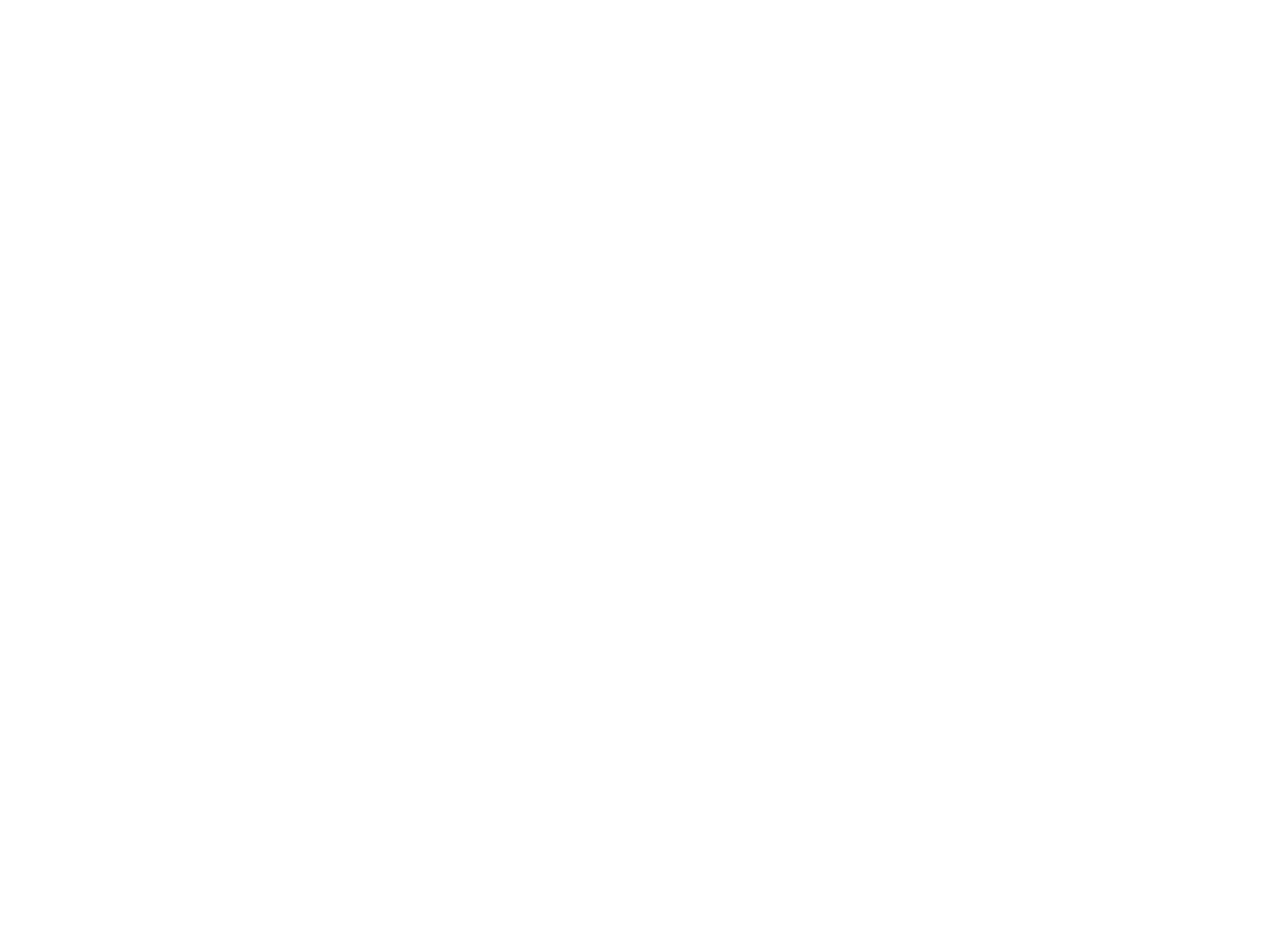
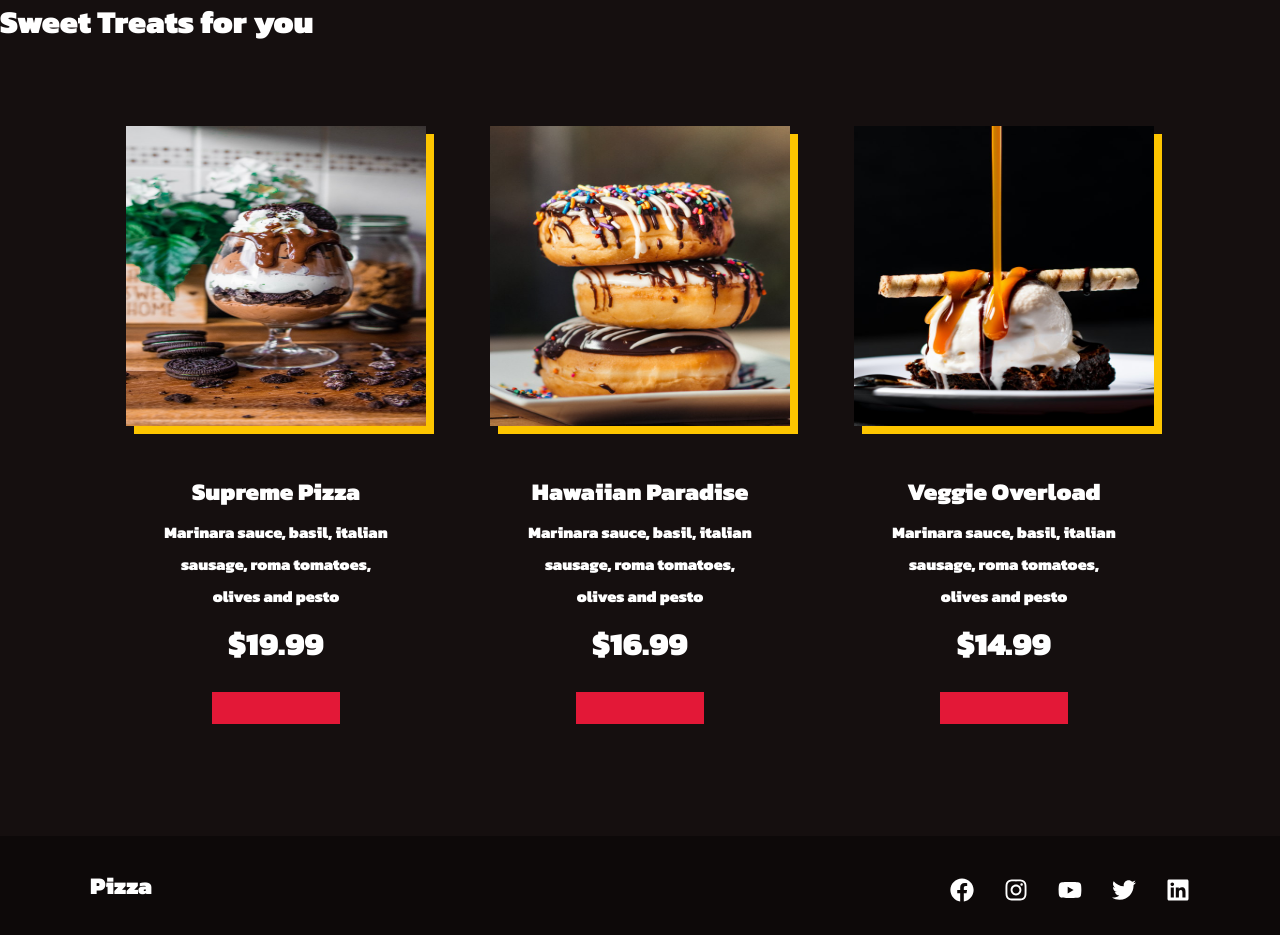
Before and after one commit to MadeInHellH/-Ecommerce-Restaurant-, a React (Create React App) app: page / in a window 1280 px wide. Shown: the part 2300-3235 px from the top of the page. Before the commit the page ends 2218 px from the top, so only its background shows below. Built offline with nearby package versions, Linux system fonts and the light colour scheme.

Commit message:
creating Footer

```diff
--- a/src/App.js
+++ b/src/App.js
@@ -3,8 +3,9 @@
 import { GlobalStyle } from './golbalStyles';
 import Hero from './components/Hero';
 import Products from './components/Products';
-import { productData } from './components/Products/data';
+import { productData, productDataTwo } from './components/Products/data';
 import Feature from './components/Feature';
+import Footer from './components/Footer';
 
 function App() {
   return (
@@ -13,6 +14,8 @@
         <Hero />
         <Products heading='Choose your favorite' data={productData} />
         <Feature />
+        <Products heading='Sweet Treats for you' data={productDataTwo} />
+        <Footer />
     </Router>
   );
 }
--- /dev/null
+++ b/src/components/Footer/FooterElements.js
@@ -0,0 +1,56 @@
+import styled from 'styled-components';
+import { Link } from 'react-router-dom';
+
+export const FooterContainer = styled.footer`
+  background-color: #0d0909;
+`;
+
+export const FooterWrap = styled.div`
+  padding: 16px 24px;
+  display: flex;
+  flex-direction: column;
+  justify-content: center;
+  align-items: center;
+  max-width: 1300px;
+  margin: 0 auto;
+`;
+
+export const SocialMedia = styled.section`
+  max-width: 1300px;
+  width: 100%;
+`;
+
+export const SocialMediaWrap = styled.div`
+  display: flex;
+  justify-content: space-between;
+  align-items: center;
+  max-width: 1100px;
+  margin: 16px auto 0 auto;
+  @media screen and (max-width: 820px) {
+    flex-direction: column;
+  }
+`;
+
+export const SocialLogo = styled(Link)`
+  color: #fff;
+  justify-self: start;
+  cursor: pointer;
+  text-decoration: none;
+  font-size: 1.5rem;
+  display: flex;
+  align-items: center;
+  margin-bottom: 16px;
+  font-weight: bold;
+`;
+
+export const SocialIcons = styled.div`
+  display: flex;
+  justify-content: space-between;
+  align-items: center;
+  width: 240px;
+`;
+
+export const SocialIconLink = styled.a`
+  color: #fff;
+  font-size: 24px;
+`;
--- /dev/null
+++ b/src/components/Footer/index.js
@@ -0,0 +1,53 @@
+import React from 'react'
+import {
+FaFacebook,
+FaInstagram,
+FaYoutube,
+FaTwitter,
+FaLinkedin } from 'react-icons/fa';
+
+import {
+    FooterContainer,
+    FooterWrap,
+    SocialMedia,
+    SocialMediaWrap,
+    SocialLogo,
+    SocialIcons,
+    SocialIconLink
+} from './FooterElements';
+
+const Footer = () => {
+    return (
+        <FooterContainer>
+            <FooterWrap>
+                <SocialMedia>
+                    <SocialMediaWrap>
+                        <SocialLogo to="/">Pizza</SocialLogo>
+                        <SocialIcons>
+                        <SocialIconLink href="/"  target="_blank"
+                        aria-label="Facebook">
+                            <FaFacebook />
+                        </SocialIconLink>
+                        <SocialIconLink href="/"  target="_blank"
+                        aria-label="Instagram" >
+                            <FaInstagram />
+                        </SocialIconLink>
+                        <SocialIconLink href='/' target='_blank' aria-label='Youtube'>
+                        <FaYoutube />
+                        </SocialIconLink>
+                        <SocialIconLink href="/"  target="_blank"
+                        aria-label="Twitter" rel="nopener moreferrer">
+                            <FaTwitter />
+                        </SocialIconLink>
+                          <SocialIconLink href='/' target='_blank' aria-label='Linkedin'>
+                           <FaLinkedin />
+                          </SocialIconLink>
+                        </SocialIcons>
+                    </SocialMediaWrap>
+                </SocialMedia>
+            </FooterWrap>
+        </FooterContainer>
+    )
+}
+
+export default Footer
--- a/src/components/Products/data.js
+++ b/src/components/Products/data.js
@@ -1,6 +1,10 @@
 import product1 from '../../images/product-1.jpg';
 import product2 from '../../images/product-2.jpg';
 import product3 from '../../images/product-3.jpg';
+import sweet1 from '../../images/sweet-1.jpg';
+import sweet2 from '../../images/sweet-2.jpg';
+import sweet3 from '../../images/sweet-3.jpg';
+
 
 export const productData = [
     {
@@ -29,3 +33,31 @@
       },
 
 ]
+
+export const productDataTwo = [
+  {
+    img: sweet1,
+    alt: 'Pizza',
+    name: 'Supreme Pizza',
+    desc: 'Marinara sauce, basil, italian sausage, roma tomatoes, olives and pesto',
+    price: '$19.99',
+    button: 'Add to Cart'
+  },
+  {
+      img: sweet2,
+      alt: 'Pizza',
+      name: 'Hawaiian Paradise',
+      desc: 'Marinara sauce, basil, italian sausage, roma tomatoes, olives and pesto',
+      price: '$16.99',
+      button: 'Add to Cart'
+    },
+    {
+      img: sweet3,
+      alt: 'Pizza',
+      name: 'Veggie Overload',
+      desc: 'Marinara sauce, basil, italian sausage, roma tomatoes, olives and pesto',
+      price: '$14.99',
+      button: 'Add to Cart'
+    },
+
+]
```
